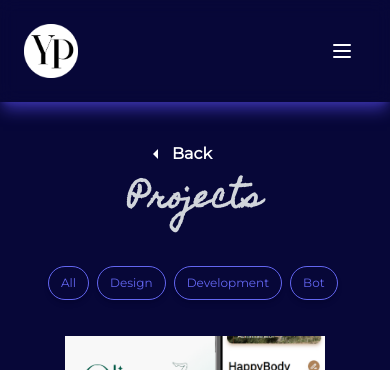
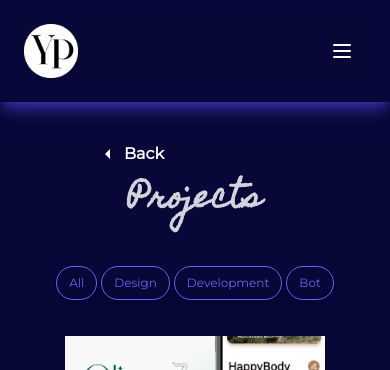
Before and after one commit to yanisapths/portfolio-v2, a Next.js app: page /projects in a window 390 px wide. Shown: the top 370 px of the page. Built offline with nearby package versions, Linux system fonts and the light colour scheme.

Commit message:
fix: responsive on narrow screen

```diff
--- a/components/About.js
+++ b/components/About.js
@@ -77,19 +77,19 @@ function About() {
         </div>
         {/* Right Grid */}
         <div className="mx-16 md:px-28 pb-24 lg:-ml-32 xl:-ml-72">
-          <p className="md:px-12 lg:text-lg mb-10 xl:w-4/5">
+          <p className="text-xs px-8 md:text-md md:px-12 lg:text-lg mb-10 xl:w-4/5">
             Hej👋 My name is Yanisa Poongthaisong or you can call me Dookdik. My
             key strengths are mostly front-end development. I am most proficient
             with Next.js / React.js. A little bit of Flutter / Native Android /
             Vue.js / Django. My backend ecosystems includes AWS, GCP, Firebase,
             ExpressJS, MongoDB, Docker, and DynamoDB.
           </p>
-          <div className="md:px-12">
+          <div className="px-8 md:px-12">
             <Intro />
           </div>
           {/* certs */}
           {/* education */}
-          <div className="items-center md:px-12 max-w-2xl">
+          <div className="items-center px-8 md:px-12 max-w-2xl">
             <div className="text-gray-100 text-sm gap-4">
               <h2 className="mt-6 text-xl text-white font-extrabold">
                 CERTIFICATES
--- a/components/ui/Footer.js
+++ b/components/ui/Footer.js
@@ -9,7 +9,7 @@ function Footer() {
 
         <div className="text-indigo-200  flex flex-col space-y-4 md:space-y-0 items-center mt-8">
           <div>
-            <p>Developed by Yanisa Poongthaisong</p>
+            <p className='text-xs md:text-md'>Developed by Yanisa Poongthaisong</p>
           </div>
           <div className="space-x-4 flex flex-row items-center lg:pt-4">
             {/* GitHub */}
--- a/components/ui/Section.js
+++ b/components/ui/Section.js
@@ -28,7 +28,7 @@ function Section() {
           <div className="relative flex items-center bg-[#070738] lg:h-[24rem] xl:h-[24rem]  xl:w-[32rem] ml-8 -mt-12 shadow-2xl">
             <span className="hidden lg:inset-y-0 lg:absolute  lg:w-16 lg:bg-[#070738] lg:block lg:-left-16 "></span>
 
-            <div className="p-10 sm:p-16 lg:p-4 ">
+            <div className="mt-6 sm:mt-0 sm:p-16 lg:p-4">
               <div className="pt-12 text-lg pr-4 text-white">
                 <p className="font-homemade pb-4 lg:text-xl text-indigo-400">
                   Call Me Dookdik
--- a/pages/projects.js
+++ b/pages/projects.js
@@ -116,7 +116,7 @@ export default function Project() {
         <title>Projects | Yanisa Poongthaisong</title>
       </Head>
       <section className="bg-[#070738]">
-        <div className="mt-10 px-36 lg:px-48">
+        <div className="mt-10 px-24 sm:px-36 lg:px-48">
         <BackNavigate />
         </div>
         <div className="bg-[#070738]">
@@ -125,9 +125,9 @@ export default function Project() {
           </h1>
         </div>
         {/* Grid starts here */}
-        <div className="bg-[#070738] justify-center xl:pl-48 xl:grid xl:grid-cols-2 lg:grid lg:grid-cols-2">
-          <div className="items-center max-w-2xl px-12 sm:px-28 lg:px-0">
-            <div className="flex mt-8 gap-2">
+        <div className="bg-[#070738] justify-center xl:pl-24 xl:grid xl:grid-cols-2 lg:grid lg:grid-cols-2">
+          <div className="items-center max-w-2xl">
+            <div className="flex justify-center gap-1 mt-8 sm:gap-2">
               {list.map((item) => (
                 <ProjectList
                   title={item.title}
```
